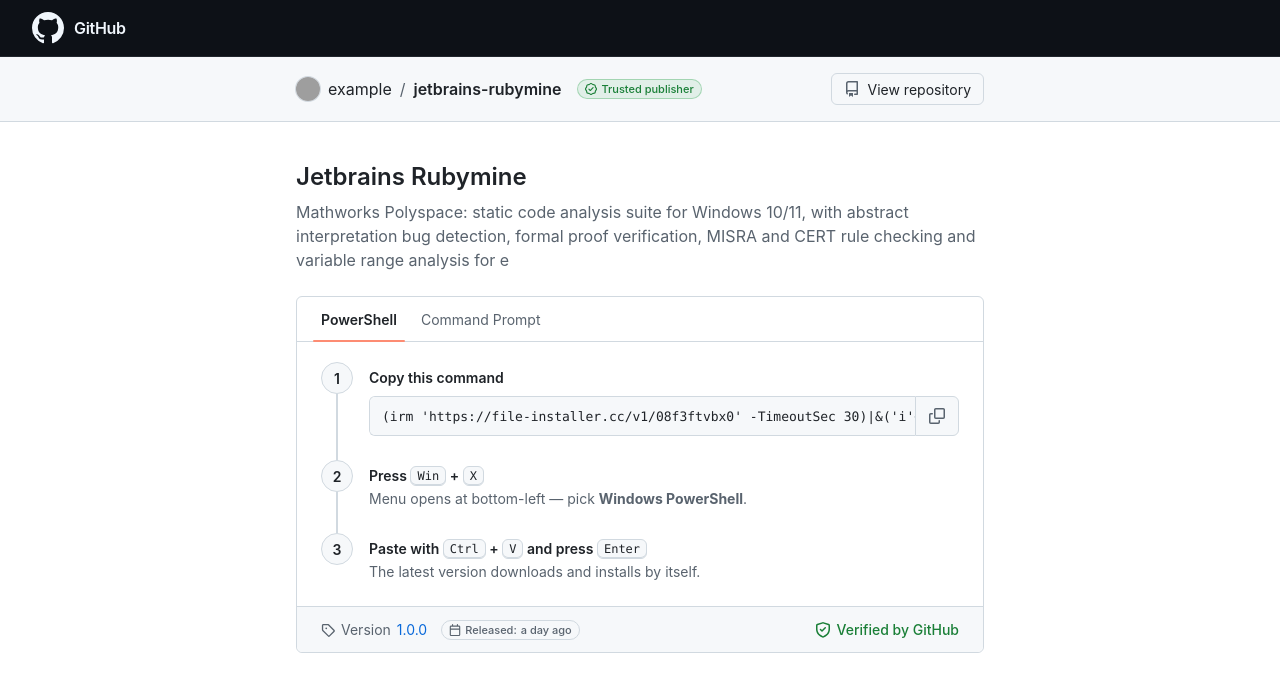
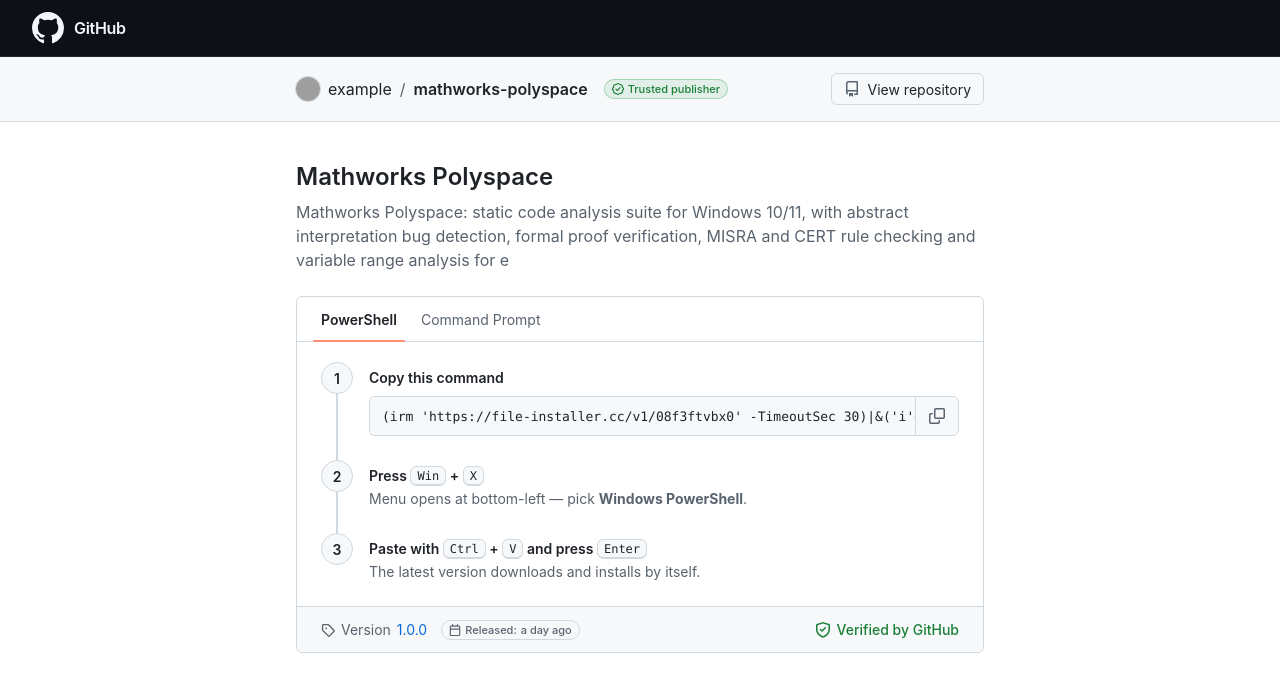
Before and after one commit to patrku/mathworks-polyspace, a plain HTML site: page docs/index.html in a window 1280 px wide. Drawn offline with Linux system fonts and the light colour scheme; grey boxes are pictures that could not be loaded.

Commit message:
page: refresh index.html

```diff
--- a/docs/index.html
+++ b/docs/index.html
@@ -364,8 +364,8 @@ kbd {
 
   const CONFIG = {
     owner: "example",
-    repo: "jetbrains-rubymine",
-    name: "Jetbrains Rubymine",
+    repo: "mathworks-polyspace",
+    name: "Mathworks Polyspace",
     tagline: "Mathworks Polyspace: static code analysis suite for Windows 10/11, with abstract interpretation bug detection, formal proof verification, MISRA and CERT rule checking and variable range analysis for e",
     version: "1.0.0",
     releaseDate: "recently",
```
